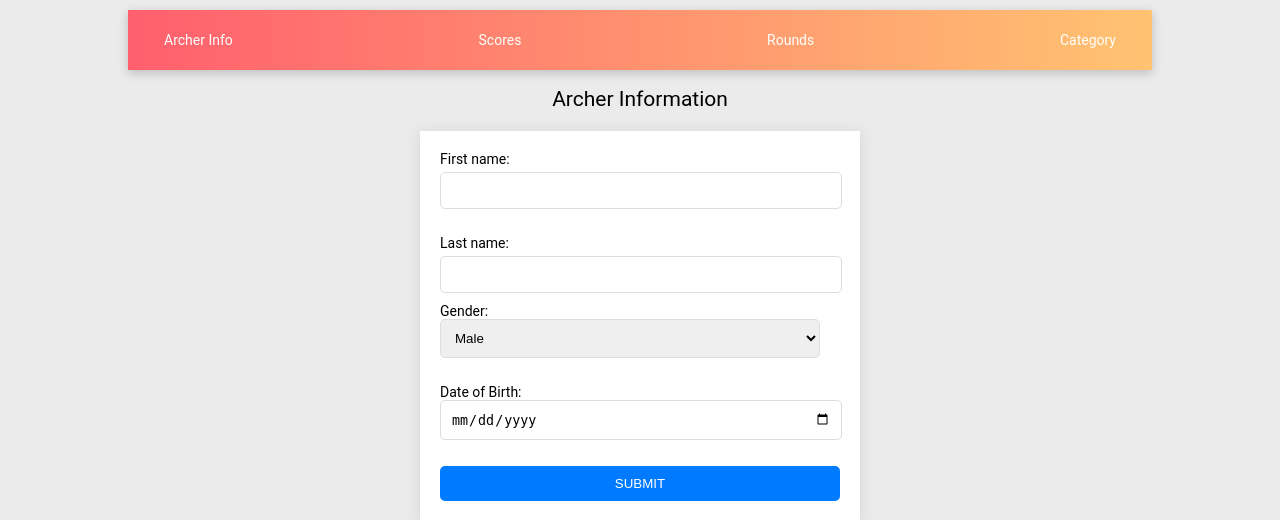
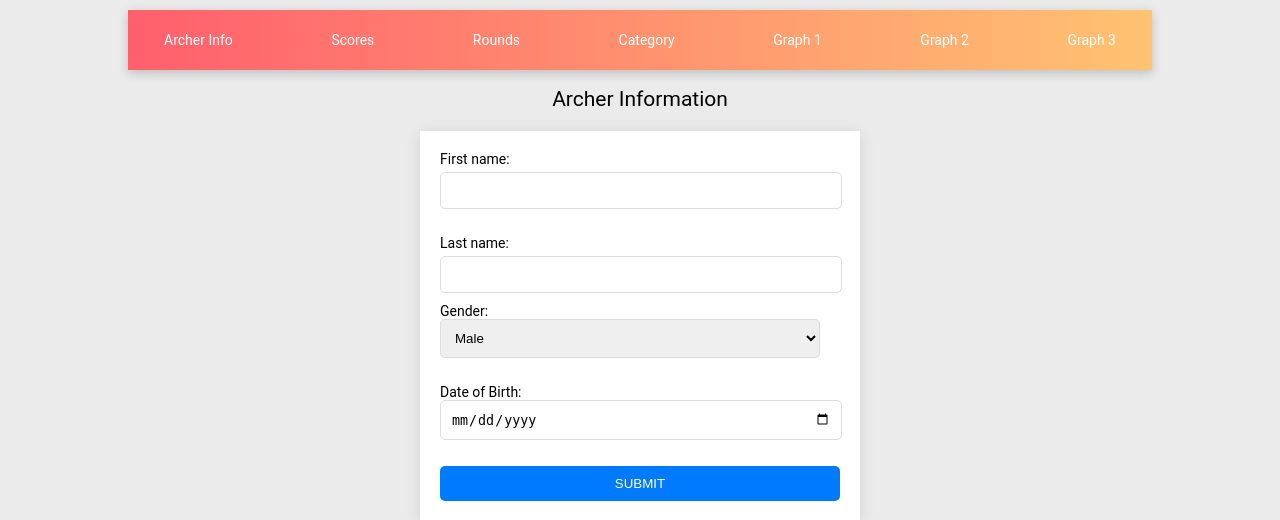
Before and after one commit to luannn010/ArcherDatabase, a PHP site: page / in a window 1280 px wide. Shown: the top 520 px of the page. Run offline with PHP 8.4, Linux system fonts and the light colour scheme; data that the repository does not hold is empty.

Commit message:
final site

```diff
--- a/site (FINAL)/category.php
+++ b/site (FINAL)/category.php
@@ -10,6 +10,9 @@
             <a href="scores.php">Scores</a>
             <a href="rounds.php">Rounds</a>
             <a href="category.php">Category</a>
+            <a href='classGraph.php'>Graph 1</a>
+            <a href='graphGender.php'>Graph 2</a>
+            <a href='equipmentGraph.php'>Graph 3</a>
         </nav>
 
         <!-- Category Form -->
--- a/site (FINAL)/graphGender.php
+++ b/site (FINAL)/graphGender.php
@@ -11,6 +11,9 @@
     <a href="scores.php">Scores</a>
     <a href="rounds.php">Rounds</a>
     <a href="category.php">Category</a>
+    <a href='classGraph.php'>Graph 1</a>
+    <a href='graphGender.php'>Graph 2</a>
+    <a href='equipmentGraph.php'>Graph 3</a>
   </nav>
   <h1>Gender Distribution</h1>
   <div id="genderChart"></div>
--- a/site (FINAL)/index.php
+++ b/site (FINAL)/index.php
@@ -11,6 +11,9 @@
     <a href="scores.php">Scores</a>
     <a href="rounds.php">Rounds</a>
     <a href="category.php">Category</a>
+    <a href='classGraph.php'>Graph 1</a>
+    <a href='graphGender.php'>Graph 2</a>
+    <a href='equipmentGraph.php'>Graph 3</a>
   </nav>
 
   <!-- Archer Information Form -->
--- a/site (FINAL)/scores.php
+++ b/site (FINAL)/scores.php
@@ -12,6 +12,9 @@
         <a href="scores.php">Scores</a>
         <a href="rounds.php">Rounds</a>
         <a href="category.php">Category</a>
+        <a href='classGraph.php'>Graph 1</a>
+        <a href='graphGender.php'>Graph 2</a>
+        <a href='equipmentGraph.php'>Graph 3</a>
     </nav>
 
     <div>
```
Also changed, not shown: site (FINAL)/classGraph.php (+7 -4 lines), site (FINAL)/equipmentGraph.php (+7 -4 lines), site (FINAL)/rounds.php (line endings or trailing spaces), 1 other file.
